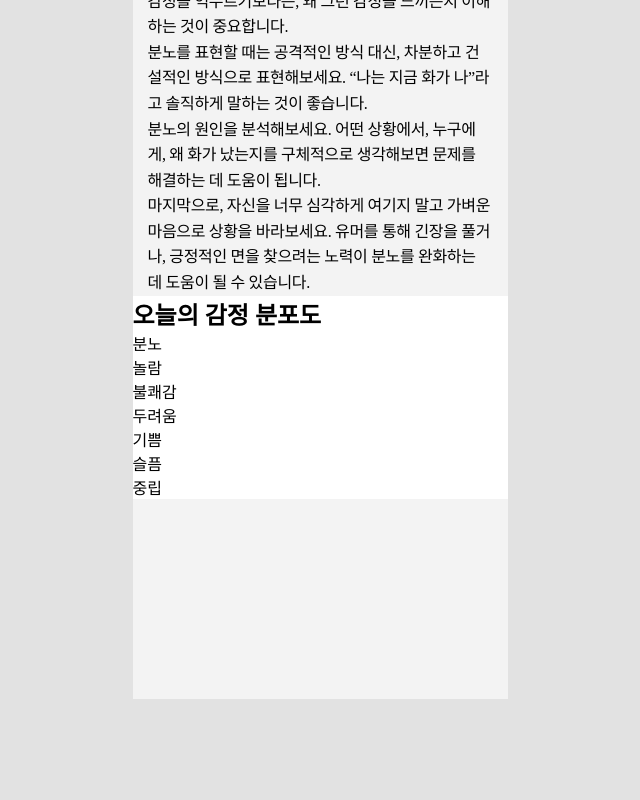
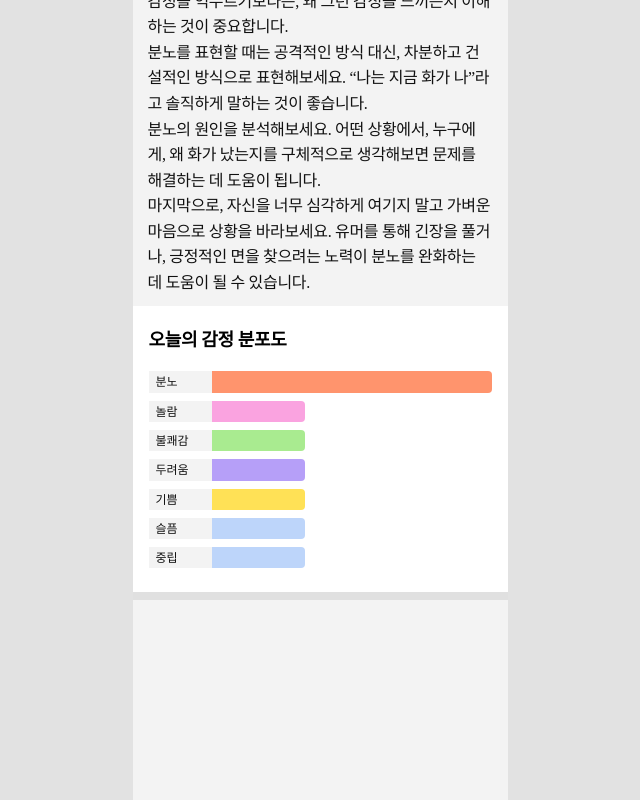
Before and after one commit to f-lb/frontend, a React (Create React App) app: page /today-report in a window 1280 px wide. Shown: the part 529-1329 px from the top of the page, without its empty margins (320-960 px from the left). Before the commit the page ends 1228 px from the top, so only its background shows below. Built offline with nearby package versions, Linux system fonts and the light colour scheme; a web font is replaced by a local one.

Commit message:
오늘의 감정 분포도 스타일 작업 완료

```diff
--- a/src/pages/TodayReportPage.jsx
+++ b/src/pages/TodayReportPage.jsx
@@ -40,32 +40,32 @@ export default function TodayReportPage() {
           <h2>오늘의 감정 분포도</h2>
           <ul>
             <li>
-              <div>분노</div>
-              <div></div>
+              <h3>분노</h3>
+              <GraphItem $percent={100} $color="#ff946d" />
             </li>
             <li>
-              <div>놀람</div>
-              <div></div>
+              <h3>놀람</h3>
+              <GraphItem $percent={42} $color="#faa3e0" />
             </li>
             <li>
-              <div>불쾌감</div>
-              <div></div>
+              <h3>불쾌감</h3>
+              <GraphItem $percent={42} $color="#a9eb90" />
             </li>
             <li>
-              <div>두려움</div>
-              <div></div>
+              <h3>두려움</h3>
+              <GraphItem $percent={42} $color="#b69ff8" />
             </li>
             <li>
-              <div>기쁨</div>
-              <div></div>
+              <h3>기쁨</h3>
+              <GraphItem $percent={42} $color="#ffe156" />
             </li>
             <li>
-              <div>슬픔</div>
-              <div></div>
+              <h3>슬픔</h3>
+              <GraphItem $percent={42} $color="#bdd5fa" />
             </li>
             <li>
-              <div>중립</div>
-              <div></div>
+              <h3>중립</h3>
+              <GraphItem $percent={42} $color="#bdd5fa" />
             </li>
           </ul>
         </EmotionDistribution>
@@ -118,11 +118,60 @@ const Main = styled.main`
     letter-spacing: -0.02em;
     text-align: justified;
     margin-top: 10px;
+    color: #111111;
+    padding-bottom: 10px;
   }
 `;
 
 const EmotionDistribution = styled.div`
   background-color: #fff;
   margin: 0 -15px;
-  border-bottom: 8px solid #eoeoeo;
+  border-bottom: 8px solid #e0e0e0;
+
+  padding: 24px 16px 24px 16px;
+
+  h2 {
+    //styleName: title/Md;
+    font-family: Pretendard;
+    font-size: 18px;
+    font-weight: 700;
+    line-height: 21.6px;
+    letter-spacing: -0.02em;
+    text-align: left;
+    margin-bottom: 20px;
+  }
+
+  ul {
+    display: flex;
+    flex-direction: column;
+    gap: 8px;
+    li {
+      display: flex;
+      h3 {
+        //styleName: caption/Md;
+        font-family: Pretendard;
+        font-size: 12px;
+        font-weight: 400;
+        line-height: 14.32px;
+        text-align: left;
+
+        color: #111111;
+
+        width: 15%;
+        flex-shrink: 0;
+        background: #f3f3f3;
+
+        padding: 4px 5px 3px 7px;
+      }
+      div {
+      }
+    }
+  }
 `;
+
+const GraphItem = styled.div`
+  width: calc(${({ $percent }) => $percent}% - 15%);
+  background: ${({ $color }) => $color};
+  border-top-right-radius: 4px;
+  border-bottom-right-radius: 4px;
+`;
```
